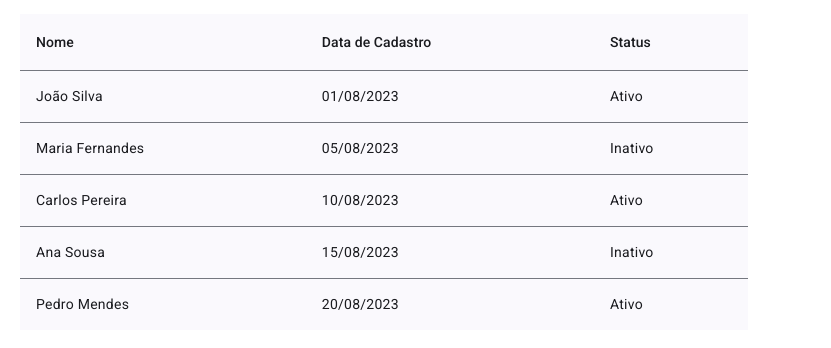
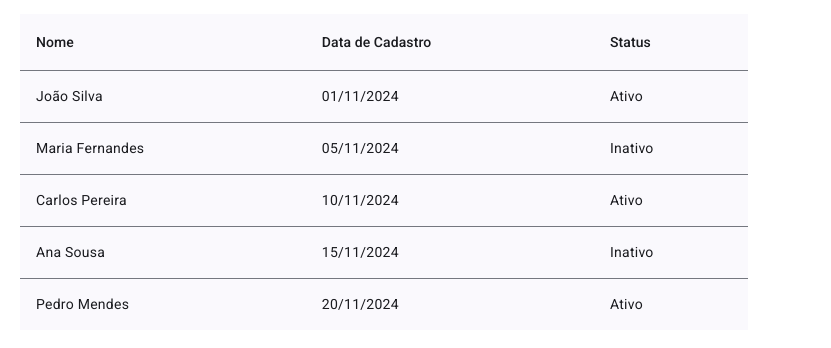
Before and after one commit to felipems1/users-filter, an Angular app: page / in a window 1280 px wide. Shown: the part 166-514 px from the top of the page, without its empty margins (0-831 px from the left). Built offline with nearby package versions, Linux system fonts and the light colour scheme.

Commit message:
feat: add date filter to user list

```diff
--- a/package.json
+++ b/package.json
@@ -20,6 +20,7 @@
     "@angular/platform-browser": "^18.2.0",
     "@angular/platform-browser-dynamic": "^18.2.0",
     "@angular/router": "^18.2.0",
+    "date-fns": "^4.1.0",
     "rxjs": "~7.8.0",
     "tslib": "^2.3.0",
     "zone.js": "~0.14.10"
--- a/src/app/app.component.ts
+++ b/src/app/app.component.ts
@@ -5,6 +5,7 @@ import { UsersListComponent } from './shared/components/users-list/users-list.co
 import { IUser } from './shared/interfaces/user/user.interface';
 import { UsersList } from './mocks/users-list';
 import { IFilterOptions } from './shared/interfaces/filter-options.inteface';
+import { isWithinInterval } from 'date-fns';
 
 @Component({
   selector: 'app-root',
@@ -39,7 +40,27 @@ export class AppComponent implements OnInit {
     let filteredList: IUser[] = [];
 
     filteredList = this.filterUsersListByName(filterOptions.name, usersList);
+
     filteredList = this.filterUsersListByStatus(filterOptions.status, filteredList);
+
+    filteredList = this.filterUsersListByDate(filterOptions.startDate, filterOptions.endDate, filteredList);
+
+    return filteredList;
+  }
+
+  filterUsersListByDate(startDate: Date | undefined, endDate: Date | undefined, usersList: IUser[]): IUser[] {
+    const DATES_NOT_SELECTED = startDate === undefined || endDate === undefined;
+
+    if (DATES_NOT_SELECTED) {
+      return usersList;
+    }
+
+    const checkDateInterval = (user: IUser) => isWithinInterval(new Date(user.dataCadastro), {
+      start: startDate,
+      end: endDate
+    });
+
+    const filteredList = usersList.filter(checkDateInterval);
 
     return filteredList;
   }
--- a/src/app/mocks/users-list.ts
+++ b/src/app/mocks/users-list.ts
@@ -16,7 +16,7 @@ export const UsersList: IUser[] = [
         telefone: "11912345678",
         ativo: true,
         funcao: "Desenvolvedor",
-        dataCadastro: "2023-08-01T09:00:00.000Z",
+        dataCadastro: "2024-11-01T09:00:00.000Z",
         status: {
             online: true,
             verificado: true,
@@ -39,7 +39,7 @@ export const UsersList: IUser[] = [
         telefone: "21956789101",
         ativo: false,
         funcao: "Designer",
-        dataCadastro: "2023-08-05T09:00:00.000Z",
+        dataCadastro: "2024-11-05T09:00:00.000Z",
         status: {
             online: false,
             verificado: false,
@@ -62,7 +62,7 @@ export const UsersList: IUser[] = [
         telefone: "31911121314",
         ativo: true,
         funcao: "Gerente",
-        dataCadastro: "2023-08-10T09:00:00.000Z",
+        dataCadastro: "2024-11-10T09:00:00.000Z",
         status: {
             online: false,
             verificado: true,
@@ -85,7 +85,7 @@ export const UsersList: IUser[] = [
         telefone: "51915161718",
         ativo: false,
         funcao: "Analista",
-        dataCadastro: "2023-08-15T09:00:00.000Z",
+        dataCadastro: "2024-11-15T09:00:00.000Z",
         status: {
             online: true,
             verificado: false,
@@ -108,7 +108,7 @@ export const UsersList: IUser[] = [
         telefone: "81919202122",
         ativo: true,
         funcao: "Diretor",
-        dataCadastro: "2023-08-20T09:00:00.000Z",
+        dataCadastro: "2024-11-20T09:00:00.000Z",
         status: {
             online: false,
             verificado: true,
```
Also changed, not shown: 1 other file (tests, documents, lock files or other folders).
